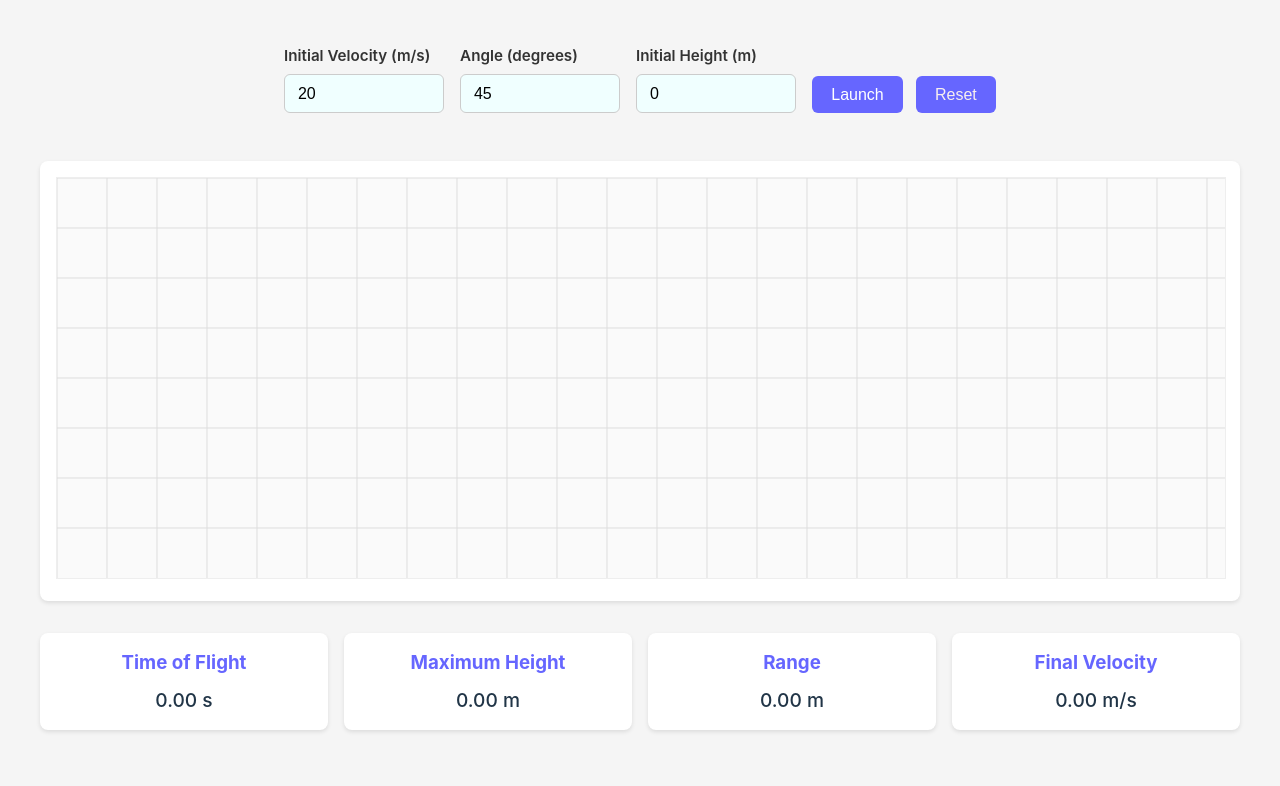
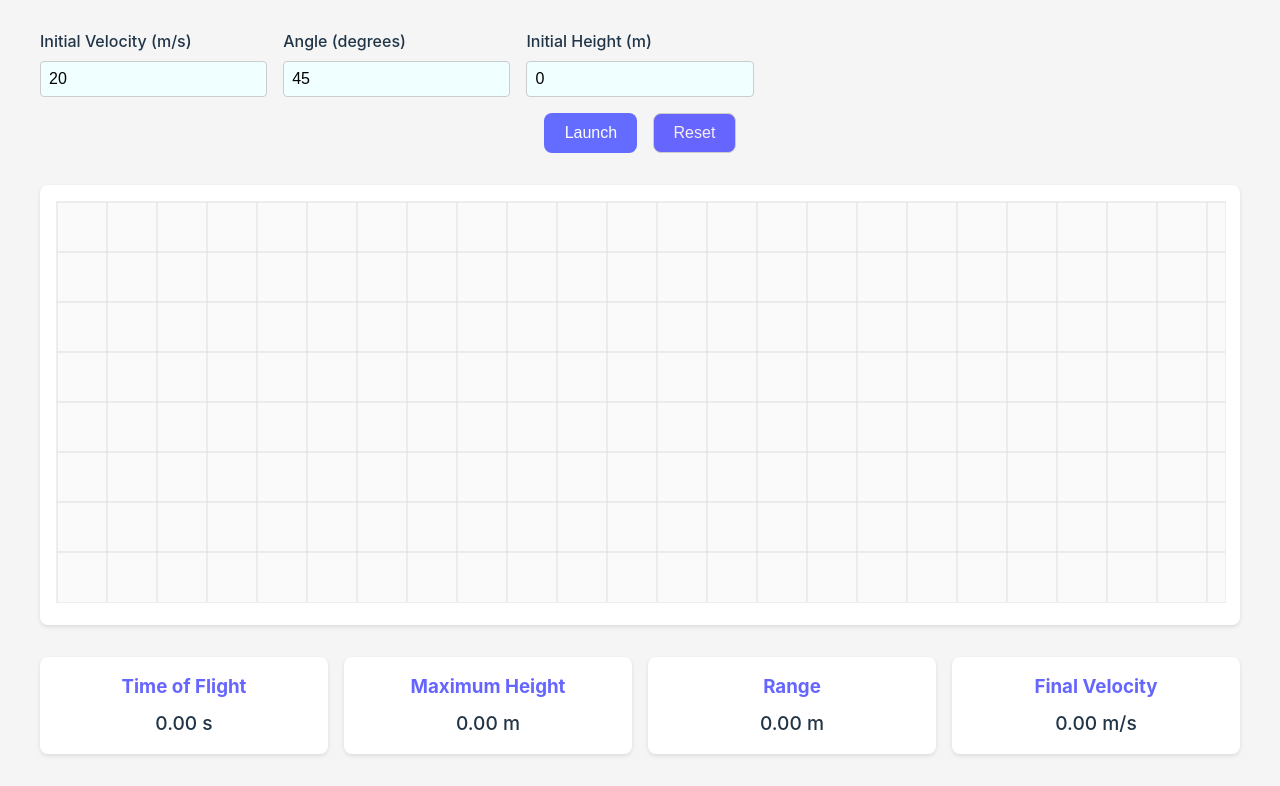
Before and after one commit to aady1311/Test_Project, a plain HTML site: page index.html in a window 1280 px wide. Shown: the part 104-890 px from the top of the page. Before the commit the page ends 866 px from the top, so only its background shows below. Drawn offline with Linux system fonts and the light colour scheme.

Commit message:
Fixed css

```diff
--- a/style.css
+++ b/style.css
@@ -6,6 +6,7 @@
   background-color: #f5f5f5;
   color: #213547;
 }
+
 
 body {
   margin: 0;
@@ -27,7 +28,7 @@ h1 {
   margin-bottom: 2rem;
 }
 
-/* .inputs {
+.inputs {
   display: grid;
   grid-template-columns: repeat(auto-fit, minmax(200px, 1fr));
   gap: 1rem;
@@ -37,100 +38,54 @@ h1 {
 .input-group {
   display: flex;
   flex-direction: column;
-  padding-left: 40px;
- } */
+ }
 
- /* .inputs {
-  display: flex;
-  justify-content: center;
-  flex-wrap: wrap;
-  gap: 20px; /* spacing between input groups */
-  /* margin-bottom: 20px;
+label {
+  margin-bottom: 0.5rem;
+  font-weight: 500;
 }
 
-.input-group {
-  display: flex;
-  flex-direction: column;
-  align-items: flex-start;
-} */
-
-
-.inputs {
-  display: flex;
-  flex-wrap: wrap;
-  justify-content: center;
-  align-items: flex-end;
-  gap: 1rem;
-  padding: 1rem;
-  max-width: 100%;
-}
-
-.input-group {
-  display: flex;
-  flex-direction: column;
-  width: 160px;
-}
-
-.input-group label {
-  font-weight: 600;
-  color: #333;
-  margin-bottom: 6px;
-  font-size: 0.95rem;
-}
-
-.input-group input {
-  padding: .6rem 0.8rem;
+input {
+  padding: 0.5rem;
   border: 1px solid #ccc;
-  border-radius: 6px;
-  background-color: #e9f9ff;
-  color: #000;
+  border-radius: 4px;
   font-size: 1rem;
-  width: 100%;
-  box-sizing: border-box;
-}
-
-.input-group input:focus {
-  outline: none;
-  border-color: #6666ff;
-  box-shadow: 0 0 0 2px rgba(102, 102, 255, 0.2);
 }
 
 .buttons {
+  grid-column: 1 / -1;
   display: flex;
-  gap: 0.8rem;
-  align-self: flex-end;
+  gap: 1rem;
+  justify-content: center;
 }
 
-.buttons button {
-  padding: 0.6rem 1.2rem;
-  font-size: 1rem;
+button {
+  padding: 0.6em 1.2em;
+  font-size: 1em;
   font-weight: 500;
-  border: none;
-  border-radius: 6px;
+  border-radius: 8px;
+  border: 1px solid transparent;
   cursor: pointer;
-  transition: background-color 0.3s ease, transform 0.2s ease;
+  transition: all 0.2s;
 }
 
-.buttons .primary {
-  background-color: #6666ff;
+button.primary {
+  background-color: #646cff;
   color: white;
 }
 
-.buttons .primary:hover {
-  background-color: #5757e0;
-  transform: translateY(-2px);
+button.primary:hover {
+  background-color: #535bf2;
 }
 
-#reset {
-  background-color: #4444dd;
-  color: white;
+button:not(.primary) {
+  background-color: #f9f9f9;
+  border-color: #ccc;
 }
 
-#reset:hover {
-  background-color: #3b3bc4;
-  transform: translateY(-2px);
+button:not(.primary):hover {
+  border-color: #646cff;
 }
-
 
 
 
```
